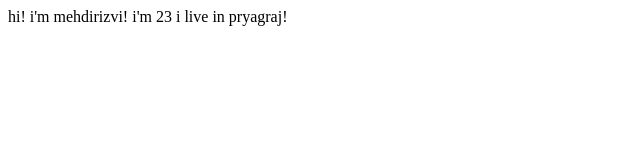
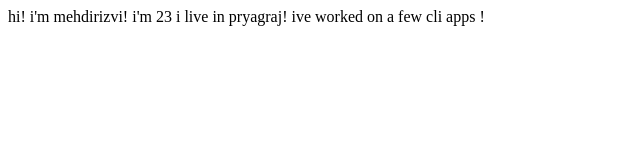
Before and after one commit to Mehdi-rizvi/mehdirizvi-portfolio, a plain HTML site: page index.html in a window 1280 px wide. Shown: the whole page, without its empty margins (0-640 px from the left). Drawn offline with Linux system fonts and the light colour scheme.

Commit message:
update details of project

```diff
--- a/index.html
+++ b/index.html
@@ -8,7 +8,7 @@
 </head>
 
 <body>
-    hi! i'm mehdirizvi! i'm 23 i live in pryagraj!
+    hi! i'm mehdirizvi! i'm 23 i live in pryagraj! ive worked on a few cli apps !
 </body>
 
 </html>
```
